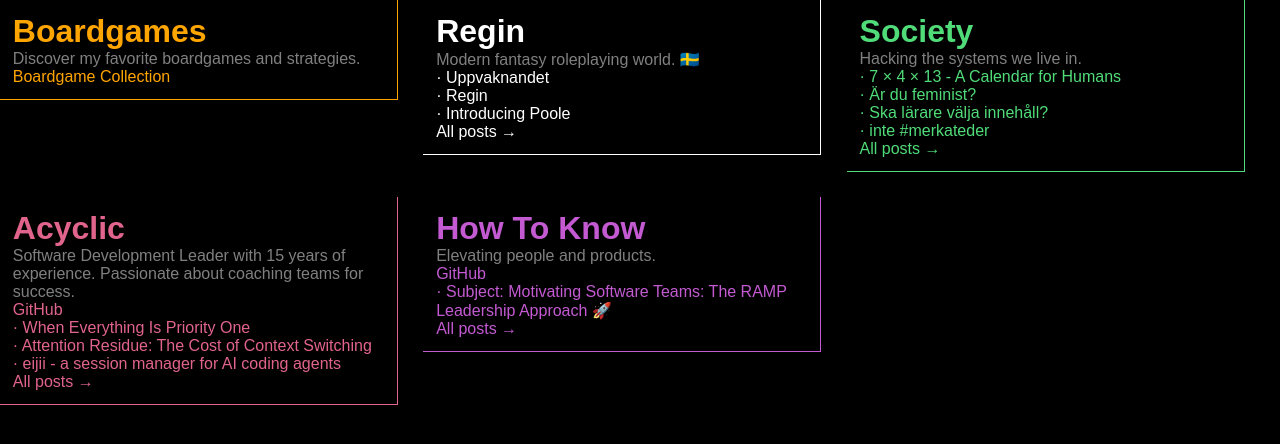
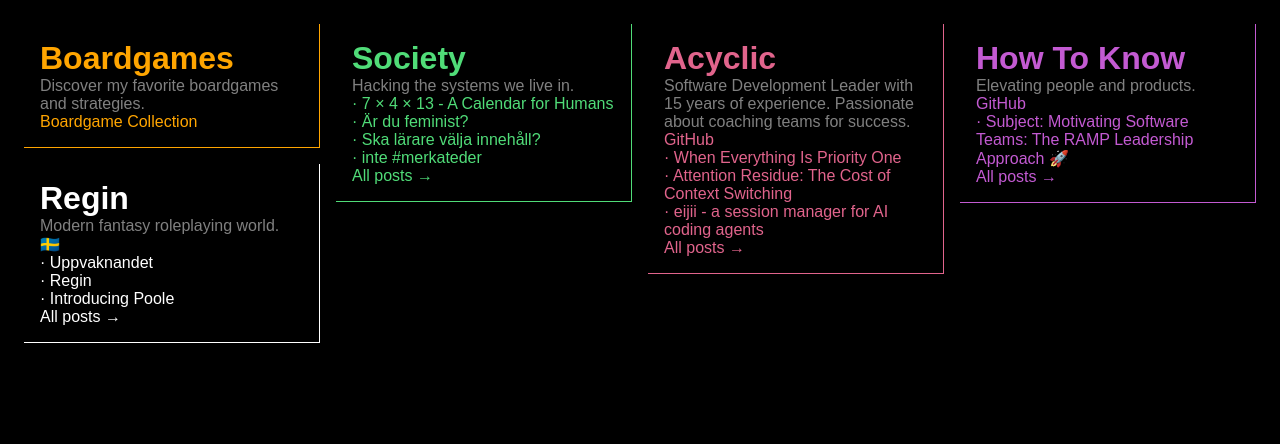
Before and after one commit to paven/paven.github.com, a Jekyll site: the page built from index.html, in a window 1280 px wide. Shown: the top 444 px of the page. Built offline with Jekyll 4.4.1, drawn with Linux system fonts in a browser that asks for light colours.

Commit message:
Replace float layout with CSS columns masonry

```diff
--- a/index.html
+++ b/index.html
@@ -12,7 +12,9 @@
             color: grey;
             font-family: "Avenir", sans-serif;
             margin: 0;
-            padding: 0;
+            padding: 1.5em;
+            column-width: 17.5em;
+            column-gap: 1em;
         }
         h1, p, a {
             margin: 0;
@@ -22,16 +24,12 @@
             text-decoration: none;
         }
         .column {
-            float: left;
-            margin-right: 2%;
-            margin-bottom: 2%;
-            width: 29%;
-            max-width: 30em;
-            min-width: 15em;
-            display: block;
-            overflow: hidden;
-            padding: 1%;
-            --column-color: turquoise; /* Default color, can be overridden for each column */
+            break-inside: avoid;
+            width: 100%;
+            margin-bottom: 1em;
+            padding: 1em;
+            box-sizing: border-box;
+            --column-color: turquoise;
             border-bottom: 1pt solid var(--column-color);
             border-right: 1pt solid var(--column-color);
         }
```
